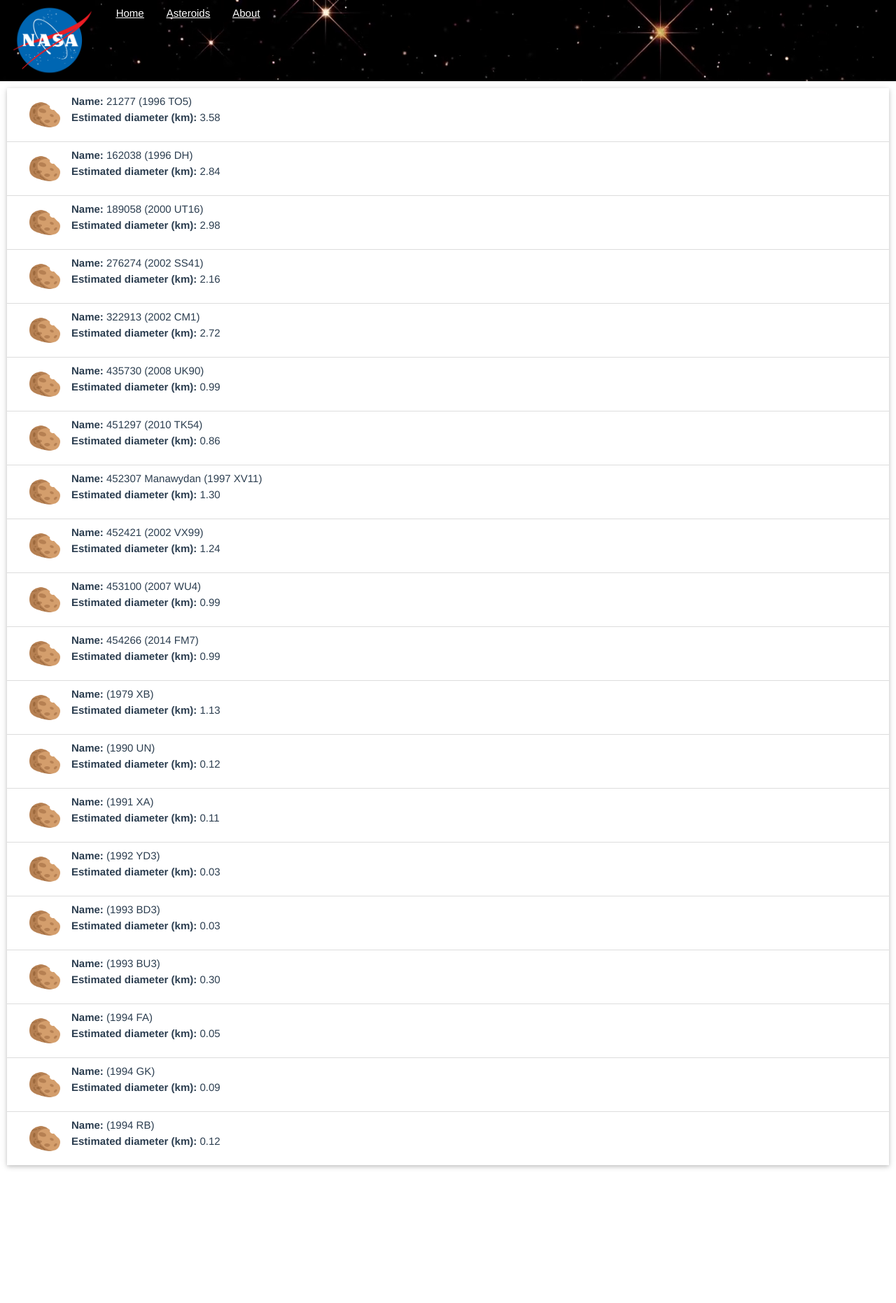
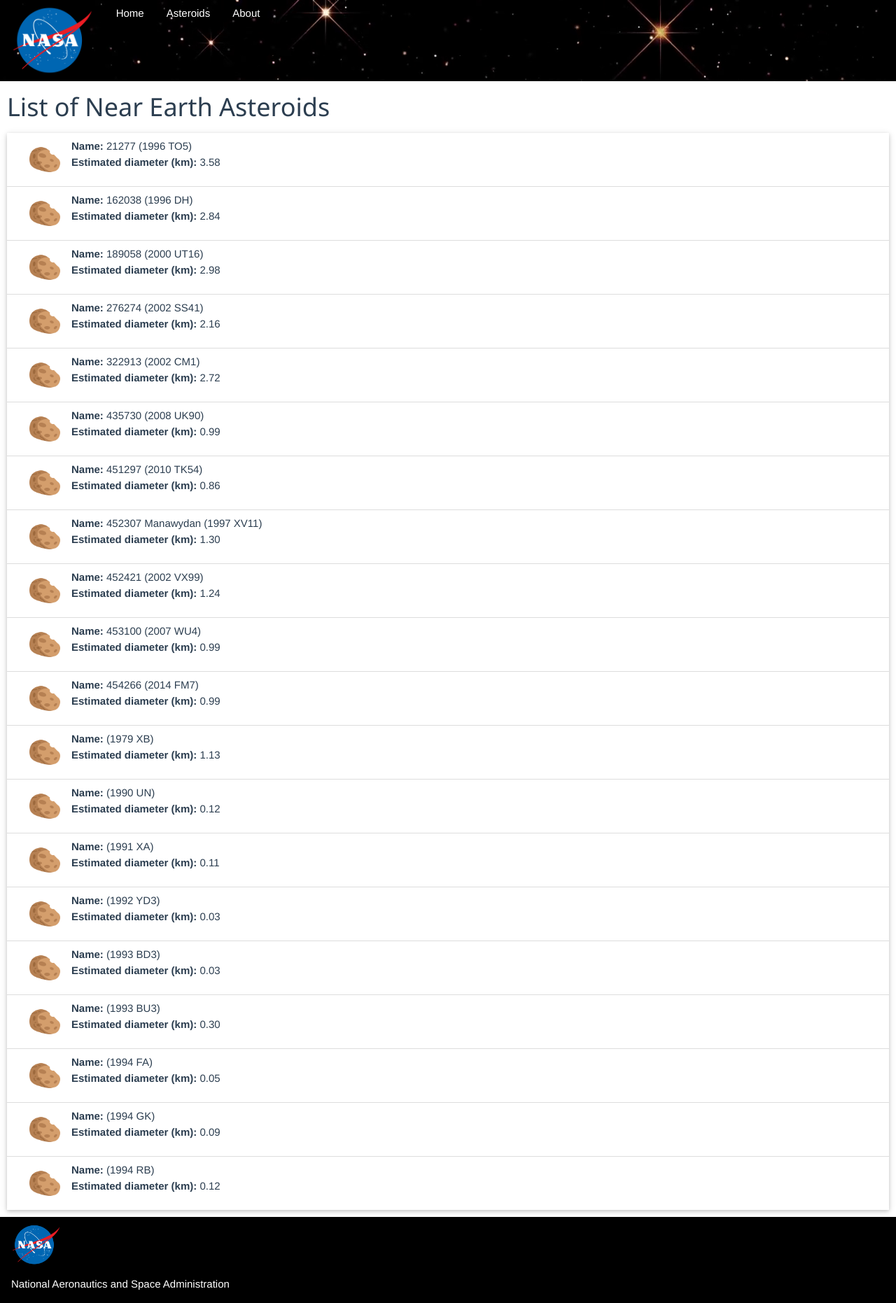
Before and after one commit to javierlatorre/vue-softonic, a Vue app: page /asteroids in a window 1280 px wide. Shown: the whole page at 70% size. Before the commit the page ends 1675 px from the top, so only its background shows below. Built offline with nearby package versions, Linux system fonts and the light colour scheme.

Commit message:
Refactor components and add modal for asteroids list

```diff
--- a/src/App.vue
+++ b/src/App.vue
@@ -1,18 +1,15 @@
 <template>
   <div id="app">
     <app-header />
-    <router-view/>
+    <router-view />
+    <app-footer />
   </div>
 </template>
 
 <script>
-import AppHeader from './components/header/AppHeader'
 
 export default {
   name: 'app',
-  components: {
-    AppHeader,
-  }
 }
 </script>
 
--- /dev/null
+++ b/src/components/AppFooter.vue
@@ -0,0 +1,25 @@
+<template>
+  <footer class="app-footer w3-container w3-left-align w3-black">
+    <img class="app-footer__nasa-logo" src="../assets/nasa-logo.png" />
+    <div>
+      <p>National Aeronautics and Space Administration</p>
+    </div>
+  </footer>
+</template>
+
+<script>
+export default {
+  name: 'app-footer',
+}
+</script>
+
+<!-- Add "scoped" attribute to limit CSS to this component only -->
+<style lang="scss" scoped>
+.app-footer {
+  padding-top: 10px;
+
+  &__nasa-logo {
+    height: 60px;
+  }
+}
+</style>
--- /dev/null
+++ b/src/components/AppHeader.vue
@@ -0,0 +1,29 @@
+<template>
+  <header class="app-header w3-bar">
+    <router-link class="app-header__link w3-bar-item" to="/"><img class='app-header__nasa-logo' src='../assets/nasa-logo.png' /></router-link>
+    <router-link class="app-header__link w3-bar-item w3-text-white w3-hover-blue" to="/">Home</router-link>
+    <router-link class="app-header__link w3-bar-item w3-text-white w3-hover-blue" to="/asteroids">Asteroids</router-link>
+    <router-link class="app-header__link w3-bar-item w3-text-white w3-hover-blue" to="/about">About</router-link>
+  </header>
+</template>
+
+<script>
+export default {
+  name: 'app-header',
+}
+</script>
+
+<!-- Add "scoped" attribute to limit CSS to this component only -->
+<style lang="scss" scoped>
+.app-header {
+  background: url("../assets/stars.png");
+
+  &__link {
+    text-decoration: none;
+  }
+
+  &__nasa-logo {
+    height: 100px;
+  }
+}
+</style>
--- /dev/null
+++ b/src/components/asteroids/AsteroidModal.vue
@@ -0,0 +1,55 @@
+<template>
+  <div v-if="display" class="asteroid-modal w3-modal w3-animate-opacity" :class="display ? 'w3-show' : 'w3-hide'">
+    <div class="w3-modal-content">
+      <header class="w3-container w3-blue">
+        <span class="w3-button w3-display-topright" @click="close">&times;</span>
+        <h2 class="w3-left-align">{{ asteroid.name }}</h2>
+      </header>
+
+      <div class="w3-container w3-left-align">
+        <p><b>Absolute Magnitude:</b> {{ asteroid.absolute_magnitude_h || noDataMessage }}</p>
+        <p><b>Closest approach date:</b> {{ asteroid.close_approach_data[0] && asteroid.close_approach_data[0].close_approach_date || noDataMessage }}</p>
+        <p><b>Orbiting body:</b> {{ asteroid.close_approach_data[0] && asteroid.close_approach_data[0].orbiting_body || noDataMessage }}</p>
+        <p><b>Relative velocity (km/s):</b> {{ asteroid.close_approach_data[0] && asteroid.close_approach_data[0].relative_velocity.kilometers_per_second || noDataMessage }}</p>
+      </div>
+
+      <footer class="asteroid-modal__footer w3-container w3-blue" @click="close">
+        <p>Close</p>
+      </footer>
+    </div>
+  </div>
+</template>
+
+<script>
+export default {
+  name: 'asteroid-modal',
+  props: {
+    asteroid: {
+      type: Object
+    }
+  },
+  data() {
+    return {
+      noDataMessage: "No data"
+    }
+  },
+  computed: {
+    display() {
+      return this.asteroid !== null
+    }
+  },
+  methods: {
+    close() {
+      this.$emit("unselect-asteroid")
+    }
+  }
+}
+</script>
+
+<style lang="scss">
+.asteroid-modal {
+  &__footer:hover {
+    cursor: pointer;
+  }
+}
+</style>
--- a/src/components/asteroids/AsteroidsList.vue
+++ b/src/components/asteroids/AsteroidsList.vue
@@ -1,13 +1,14 @@
 <template>
   <ul class="asteroids-list w3-ul w3-card-2">
     <li v-for="asteroid in asteroids" class="w3-bar" :key="asteroid.id">
-      <img src="../../assets/asteroid.png" alt="Asteroid" class="asteroids-list__icon w3-bar-item">
-      <ul class="asteroids-list__properties w3-bar-item">
-        <li><b>Name:</b> {{ asteroid.name }}</li>
-        <li><b>Estimated diameter (km):</b> {{ asteroid.estimated_diameter.kilometers.estimated_diameter_max.toFixed(2) }}</li>
-      </ul>
+      <a href="javascript:void(0)" @click="selectAsteroid(asteroid)">
+        <img src="../../assets/asteroid.png" alt="Asteroid" class="asteroids-list__icon w3-bar-item">
+        <ul class="asteroids-list__properties w3-bar-item">
+          <li><b>Name:</b> {{ asteroid.name }}</li>
+          <li><b>Estimated diameter (km):</b> {{ asteroid.estimated_diameter.kilometers.estimated_diameter_max.toFixed(2) }}</li>
+        </ul>
+      </a>
     </li>
-
   </ul>
 </template>
 
@@ -18,6 +19,11 @@ export default {
     asteroids: {
       type: Array,
       required: true
+    }
+  },
+  methods: {
+    selectAsteroid(asteroid) {
+      this.$emit("select-asteroid", asteroid)
     }
   }
 }
--- a/src/components/header/AppHeader.vue
+++ /dev/null
@@ -1,25 +0,0 @@
-<template>
-  <div class="app-header w3-bar">
-    <a href="#" class="w3-bar-item"><img class='app-header__nasa-logo' src='../../assets/nasa-logo.png' /></a>
-    <a href="#" class="w3-bar-item w3-text-white"><router-link to="/">Home</router-link></a>
-    <a href="#" class="w3-bar-item w3-text-white"><router-link to="/asteroids">Asteroids</router-link></a>
-    <a href="#" class="w3-bar-item w3-text-white"><router-link to="/about">About</router-link></a>
-  </div>
-</template>
-
-<script>
-export default {
-  name: 'app-header',
-}
-</script>
-
-<!-- Add "scoped" attribute to limit CSS to this component only -->
-<style lang="scss" scoped>
-.app-header {
-  background: url("../../assets/stars.png");
-
-  &__nasa-logo {
-    height: 100px;
-  }
-}
-</style>
--- a/src/views/Asteroids.vue
+++ b/src/views/Asteroids.vue
@@ -1,25 +1,36 @@
 <template>
   <div class="asteroids">
     <app-body>
-      <asteroids-list :asteroids="asteroids" />
+      <h1 class="w3-left-align">List of Near Earth Asteroids</h1>
+      <asteroids-list :asteroids="asteroids" @select-asteroid="selectAsteroid" />
     </app-body>
+    <asteroid-modal :asteroid="selectedAsteroid" @unselect-asteroid="unselectAsteroid" />
   </div>
 </template>
 
 <script>
 import nasa from '../api/nasa'
-import AppBody from '../components/body/AppBody'
+import AsteroidModal from '../components/asteroids/AsteroidModal'
 import AsteroidsList from '../components/asteroids/AsteroidsList'
 
 export default {
   name: 'asteroids',
   components: {
-    AppBody,
+    AsteroidModal,
     AsteroidsList
   },
   data() {
     return {
-      asteroids: []
+      asteroids: [],
+      selectedAsteroid: null
+    }
+  },
+  methods: {
+    selectAsteroid(asteroid) {
+      this.selectedAsteroid = asteroid
+    },
+    unselectAsteroid() {
+      this.selectedAsteroid = null
     }
   },
   created() {
--- a/src/views/Home.vue
+++ b/src/views/Home.vue
@@ -19,13 +19,9 @@
 
 <script>
 import nasa from '../api/nasa'
-import AppBody from '../components/body/AppBody'
 
 export default {
   name: 'home',
-  components: {
-    AppBody
-  },
   data() {
     return {
       pictureOfTheDay: {}
```
Also changed, not shown: src/main.js (+7 -0 lines), src/components/AppBody.vue (renamed from src/components/body/AppBody.vue).
